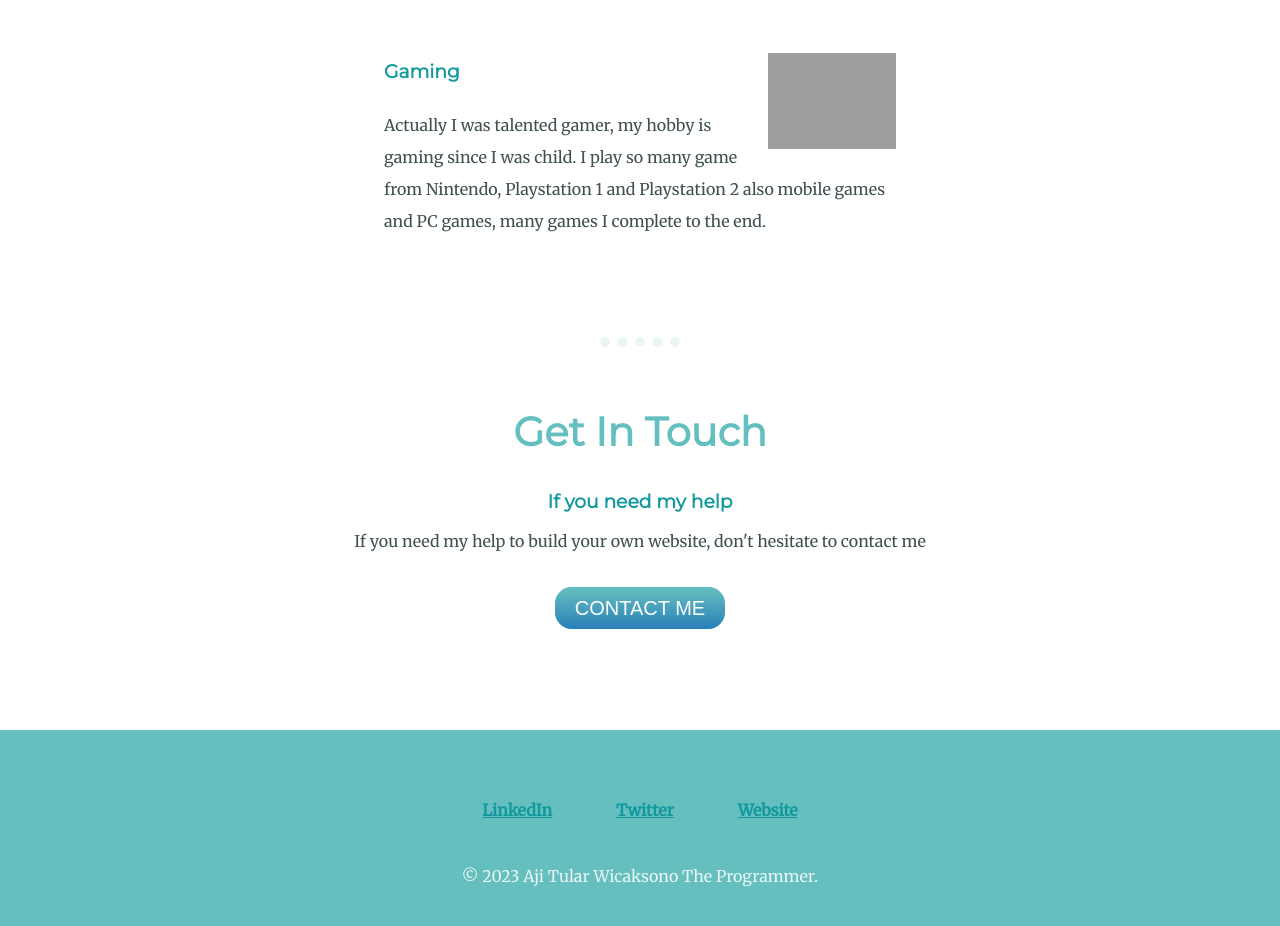
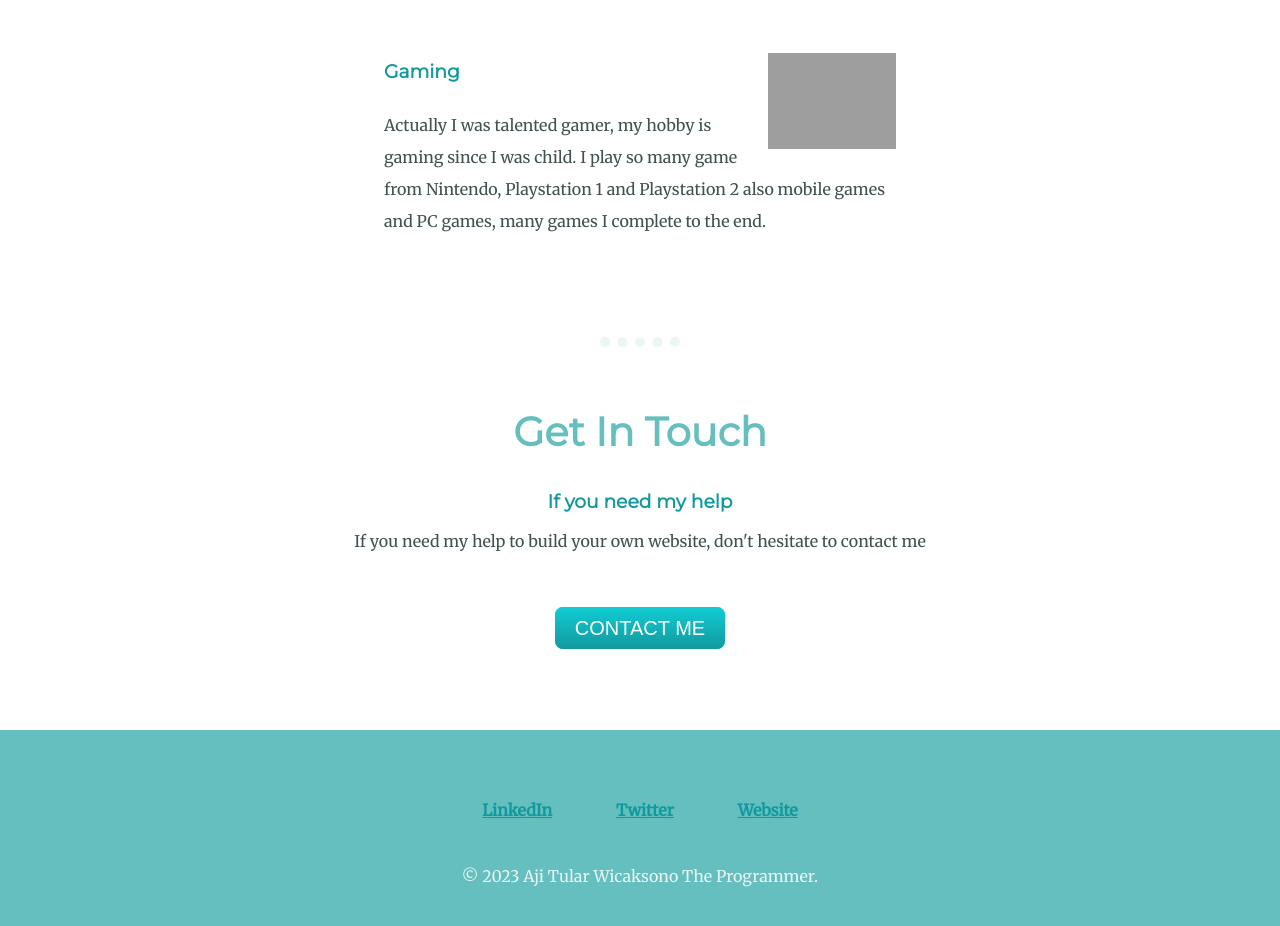
Before and after one commit to ajitular/CV, a plain HTML site: page index.html in a window 1280 px wide. Shown: the part 1831-2757 px from the top of the page. Drawn offline with Linux system fonts and the light colour scheme; grey boxes are pictures that could not be loaded.

Commit message:
Add files via upload

```diff
--- a/css/styles.css
+++ b/css/styles.css
@@ -116,30 +116,30 @@ hr{
     margin:6.25rem auto 6.25rem auto;
 }
 .btn {
-    background: #66BFBF;
-    background-image: -webkit-linear-gradient(top, #66BFBF, #2980b9);
-    background-image: -moz-linear-gradient(top, #66BFBF, #2980b9);
-    background-image: -ms-linear-gradient(top, #66BFBF, #2980b9);
-    background-image: -o-linear-gradient(top, #66BFBF, #2980b9);
-    background-image: linear-gradient(to bottom, #66BFBF, #2980b9);
-    -webkit-border-radius: 17;
-    -moz-border-radius: 17;
-    border-radius: 17px;
+    background: #11cdd4;
+    background-image: -webkit-linear-gradient(top, #11cdd4, #11999e);
+    background-image: -moz-linear-gradient(top, #11cdd4, #11999e);
+    background-image: -ms-linear-gradient(top, #11cdd4, #11999e);
+    background-image: -o-linear-gradient(top, #11cdd4, #11999e);
+    background-image: linear-gradient(to bottom, #11cdd4, #11999e);
+    -webkit-border-radius: 8;
+    -moz-border-radius: 8;
+    border-radius: 8px;
     font-family: Arial;
     color: #ffffff;
     font-size: 20px;
     padding: 10px 20px 10px 20px;
     text-decoration: none;
     position: relative;
-    top: 30px;
+    top: 50px;
   }
 
   .btn:hover {
-    background: #3cb0fd;
-    background-image: -webkit-linear-gradient(top, #3cb0fd, #3498db);
-    background-image: -moz-linear-gradient(top, #3cb0fd, #3498db);
-    background-image: -ms-linear-gradient(top, #3cb0fd, #3498db);
-    background-image: -o-linear-gradient(top, #3cb0fd, #3498db);
-    background-image: linear-gradient(to bottom, #3cb0fd, #3498db);
+    background: #30e3cb;
+    background-image: -webkit-linear-gradient(top, #30e3cb, #2bc4ad);
+    background-image: -moz-linear-gradient(top, #30e3cb, #2bc4ad);
+    background-image: -ms-linear-gradient(top, #30e3cb, #2bc4ad);
+    background-image: -o-linear-gradient(top, #30e3cb, #2bc4ad);
+    background-image: linear-gradient(to bottom, #30e3cb, #2bc4ad);
     text-decoration: none;
   }
```
